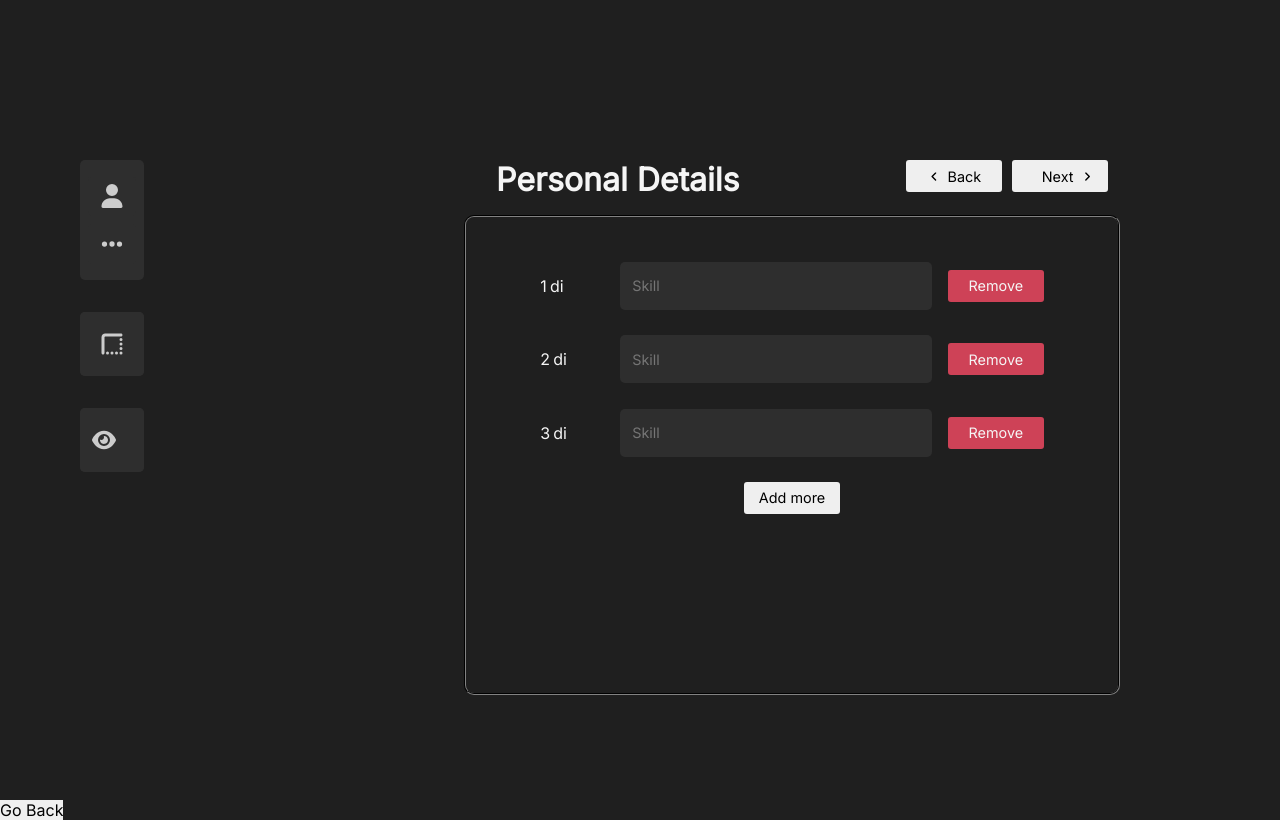
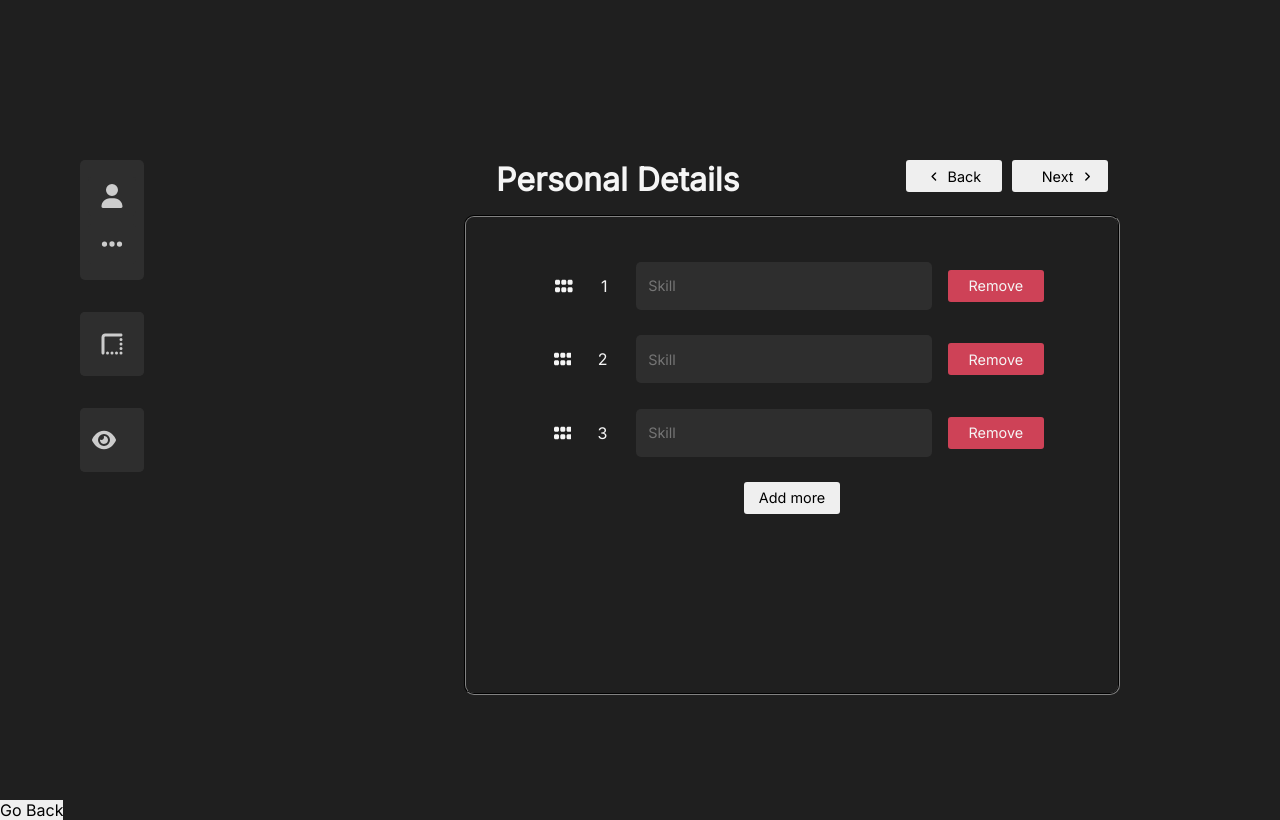
Before and after one commit to dekateshantanu015/resume-builder, a React (Vite) app: page / in a window 1280 px wide. Both pictures are taken after a click on the button "Get Started!". Built offline with nearby package versions, Linux system fonts and the light colour scheme.

Commit message:
Made skills draggable in order to modify the order

```diff
--- a/package.json
+++ b/package.json
@@ -10,6 +10,9 @@
     "preview": "vite preview"
   },
   "dependencies": {
+    "@dnd-kit/core": "^6.1.0",
+    "@dnd-kit/sortable": "^8.0.0",
+    "@dnd-kit/utilities": "^3.2.2",
     "@fontsource/inter": "^5.0.19",
     "react": "^18.3.1",
     "react-dom": "^18.3.1",
--- a/src/components/Form/Form.css
+++ b/src/components/Form/Form.css
@@ -16,9 +16,9 @@
 }
 
 .skill-order-div {
-  width: 4rem;
+  width: 5rem;
   display: flex;
-  gap: 0.2rem;
+  gap: 0.8rem;
 }
 
 .skill-div > input {
@@ -41,7 +41,36 @@
   font-size: 0.9rem;
 }
 
-.skill-div button {
+.skill-div > button {
   background-color: var(--color-accent);
   color: var(--color-text);
 }
+
+.skill-order-div > div {
+  margin-right: 0.8rem;
+  display: flex;
+  align-items: center;
+}
+
+button.grip-btn {
+  width: 3rem;
+  cursor: grab;
+  display: flex;
+  justify-content: center;
+  align-items: center;
+  color: inherit;
+  background-color: inherit;
+}
+
+.grip-btn:hover {
+  background-color: var(--input-bg);
+}
+
+.grip-btn svg {
+  height: 1.5rem;
+  width: 1.1rem;
+}
+
+.grip-btn:hover svg {
+  filter: brightness(0.7);
+}
--- a/src/components/Form/FormSections.jsx
+++ b/src/components/Form/FormSections.jsx
@@ -1,4 +1,11 @@
 import React, { useState } from "react";
+import { DndContext, closestCenter } from "@dnd-kit/core";
+import {
+  SortableContext,
+  arrayMove,
+  verticalListSortingStrategy,
+} from "@dnd-kit/sortable";
+import SkillSortable from "./SkillSortable";
 
 const Personal = () => {
   const summaryString = `As a Principal Software Engineer, I excel in designing and developing robust and scalable software solutions ...`;
@@ -40,44 +47,62 @@ const Personal = () => {
 };
 
 const Skills = () => {
-  const [skills, setSkills] = useState(["", "", ""]);
+  const [skills, setSkills] = useState([
+    { id: 1, name: "" },
+    { id: 2, name: "" },
+    { id: 3, name: "" },
+  ]);
 
   const addInput = () => {
-    setSkills([...skills, ""]);
+    setSkills([...skills, { id: skills.length + 1, name: "" }]);
   };
 
-  const handleInputChange = (e, index) => {
-    const skillsCopy = [...skills];
-    skillsCopy[index] = e.target.value;
-    setSkills(skillsCopy);
+  const handleInputChange = (e, id) => {
+    setSkills(
+      skills.map((skill) =>
+        skill.id === id ? { ...skill, name: e.target.value } : skill
+      )
+    );
   };
 
   const handleRemove = (index) => {
-    const skillsCopy = [...skills];
-    skillsCopy.splice(index, 1);
-    setSkills(skillsCopy);
+    setSkills(skills.filter((skill) => skill.id !== id));
+  };
+
+  const handleDragEnd = (e) => {
+    const { active, over } = e;
+
+    if (active.id !== over.id) {
+      const oldIndex = skills.findIndex((skill) => skill.id === active.id);
+      const newIndex = skills.findIndex((skill) => skill.id === over.id);
+
+      setSkills(arrayMove(skills, oldIndex, newIndex));
+    }
   };
 
   return (
     <>
       <div className="skill-container">
-        {skills.map((skill, index) => (
-          <div className="skill-div" draggable="true" key={index}>
-            <div className="skill-order-div">
-              <div>{index + 1}</div>
-              <div>di</div>
-            </div>
-            <input
-              type="text"
-              value={skill}
-              placeholder="Skill"
-              onChange={(e) => handleInputChange(e, index)}
-            />
-            <button type="button" onClick={() => handleRemove(index)}>
-              Remove
-            </button>
-          </div>
-        ))}
+        <DndContext
+          collisionDetection={closestCenter}
+          onDragEnd={handleDragEnd}
+        >
+          <SortableContext
+            items={skills}
+            strategy={verticalListSortingStrategy}
+          >
+            {skills.map((skill, index) => (
+              <SkillSortable
+                skill={skill.name}
+                index={index}
+                key={skill.id}
+                id={skill.id}
+                handleInputChange={handleInputChange}
+                handleRemove={handleRemove}
+              />
+            ))}
+          </SortableContext>
+        </DndContext>
       </div>
       <div className="skill-add-div">
         <button type="button" className="skill-add-btn" onClick={addInput}>
--- /dev/null
+++ b/src/components/Form/SkillSortable.jsx
@@ -0,0 +1,55 @@
+import { useSortable } from "@dnd-kit/sortable";
+import { CSS } from "@dnd-kit/utilities";
+import { FaGrip } from "react-icons/fa6";
+import PropTypes from "prop-types";
+
+const SkillSortable = ({
+  id,
+  index,
+  skill,
+  handleInputChange,
+  handleRemove,
+}) => {
+  const { attributes, listeners, setNodeRef, transform, transition } =
+    useSortable({ id });
+
+  const style = {
+    transform: CSS.Transform.toString(transform),
+    transition,
+  };
+
+  return (
+    <div className="skill-div" ref={setNodeRef} style={style}>
+      <div className="skill-order-div">
+        <button
+          type="button"
+          className="grip-btn"
+          {...attributes}
+          {...listeners}
+        >
+          <FaGrip />
+        </button>
+        <div>{index + 1}</div>
+      </div>
+      <input
+        type="text"
+        value={skill}
+        placeholder="Skill"
+        onChange={(e) => handleInputChange(e, id)}
+      />
+      <button type="button" onClick={() => handleRemove(id)}>
+        Remove
+      </button>
+    </div>
+  );
+};
+
+SkillSortable.propTypes = {
+  id: PropTypes.string.isRequired,
+  index: PropTypes.number.isRequired,
+  skill: PropTypes.string.isRequired,
+  handleInputChange: PropTypes.func.isRequired,
+  handleRemove: PropTypes.func.isRequired,
+};
+
+export default SkillSortable;
```
Also changed, not shown: 1 other file (tests, documents, lock files or other folders).
